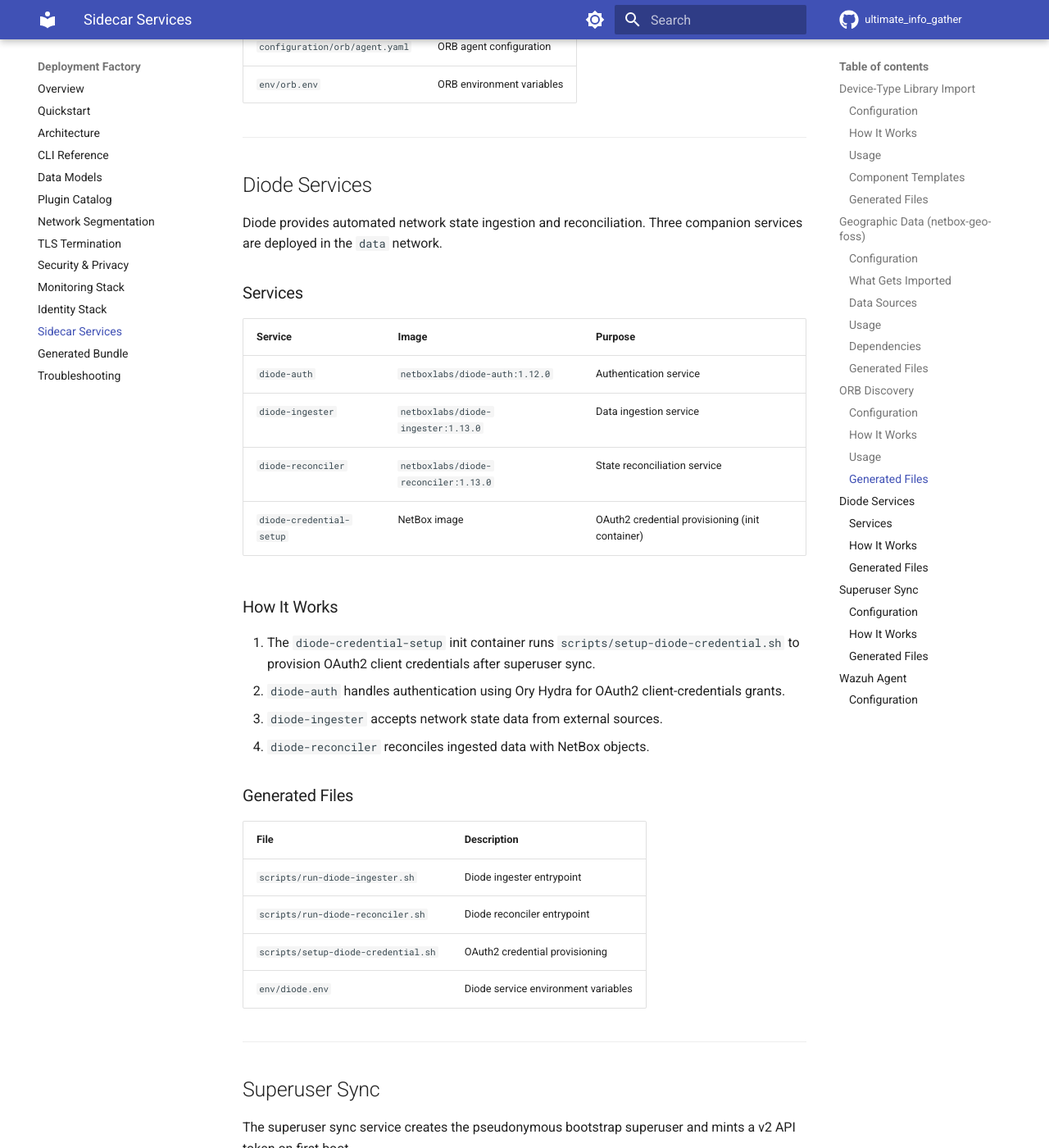
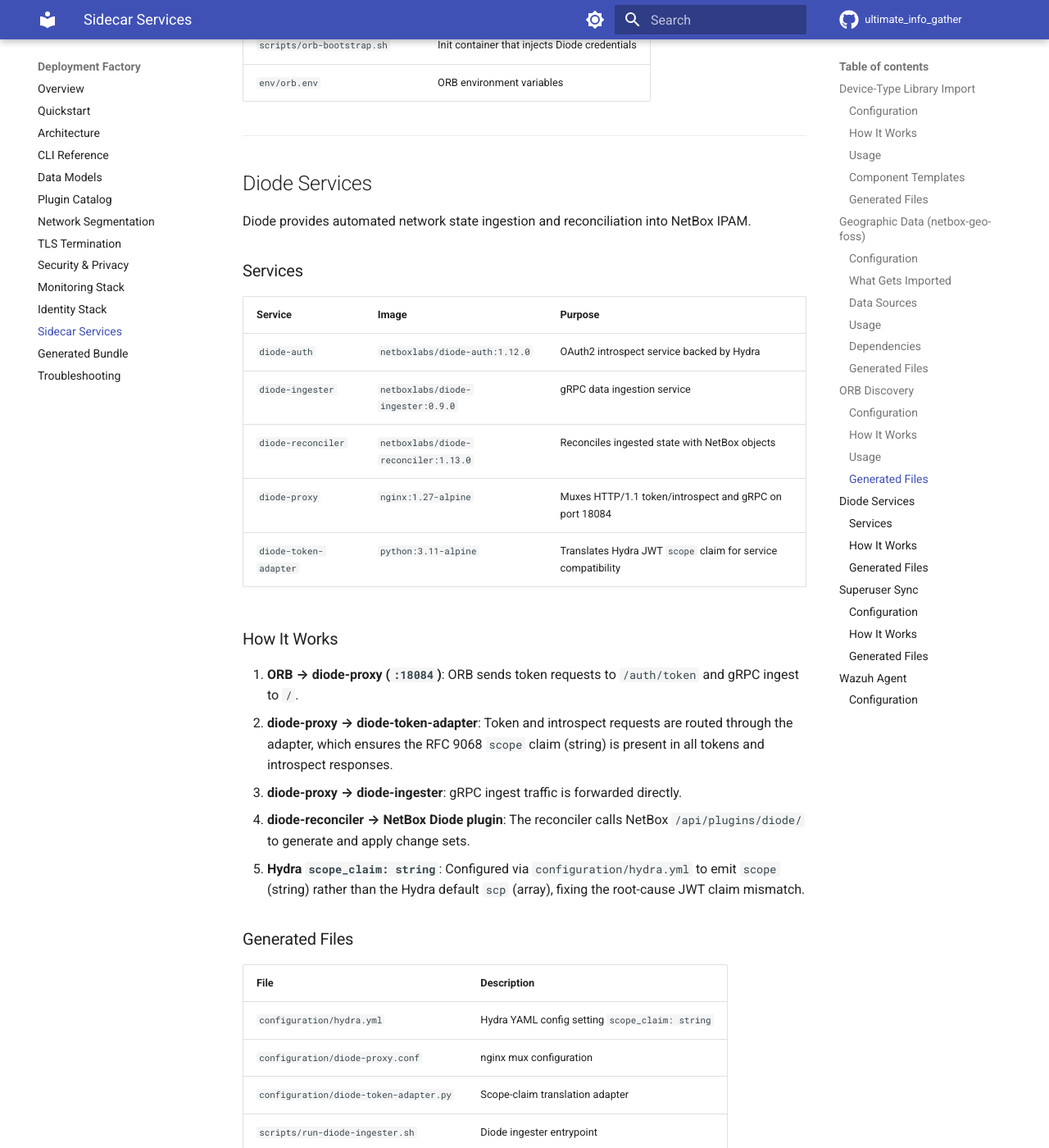
Before and after one commit to nullroute-commits/ultimate_info_gather, an MkDocs documentation site: the page built from docs/factory/sidecars.md, in a window 1280 px wide and 1400 px high, scrolled down 4688 px. Shown: the whole window at 82% size. Built offline with MkDocs 1.6.1 and Material for MkDocs 9.7.7, drawn with Linux system fonts in a browser that asks for light colours; comment, search, counter and statistics services are not loaded; the version menu is left out; some of the changed text lies outside the part shown.

Commit message:
fix: align generator with Hydra scope_claim=string YAML config approach
- Add render_hydra_config_yaml() producing configuration/hydra.yml with
  strategies.jwt.scope_claim=string; mounted at /etc/hydra.yml in Hydra service
- Remove STRATEGIES_JWT_SCOPE_CLAIM env var from render_hydra_env() — the
  Viper 3-level key-path is ambiguous and the env var is a silent no-op
- Update render_compose() Hydra service: add volume mount for hydra.yml and
  add -c /etc/hydra.yml to exec hydra serve all --dev command
- Update render_diode_token_adapter_script() to handle both scope (string,
  Hydra with scope_claim=string) and scp (array, Hydra default) in both the
  /auth/token reissue path and the /introspect augmentation path
- Update test_planner.py: add assertions for hydra.yml file, scope_claim
  content, compose volume+flag; assert STRATEGIES_JWT_SCOPE_CLAIM absent
- Update docs/factory/sidecars.md: fix dry_run true→false, update manual
  credential warning to reflect orb-bootstrap automation, update Diode
  services table with diode-proxy and diode-token-adapter, update file
  table with hydra.yml, diode-proxy.conf, and diode-token-adapter.py, and
  fix diode-ingester version 1.13.0→0.9.0

All 95 tests pass (79 pytest + 16 unittest).

Co-authored-by: Copilot <223556219+Copilot@users.noreply.github.com>

````diff
--- a/docs/factory/sidecars.md
+++ b/docs/factory/sidecars.md
@@ -128,7 +128,7 @@ The ORB agent provides network discovery using the official NetBox Labs Orb agen
 1. The ORB agent runs with host networking and elevated capabilities for active network discovery.
 2. Discovery targets RFC1918 ranges (`10/8`, `172.16/12`, `192.168/16`) by default.
 3. The scan schedule defaults to `@every 120m` to reduce scan churn.
-4. Discovery starts with `dry_run: true` for safer first-boot behavior.
+4. Runs with `dry_run: false` — the `orb-bootstrap` init container injects real Diode client credentials at startup.
 
 ### Usage
 
@@ -136,49 +136,50 @@ The ORB agent provides network discovery using the official NetBox Labs Orb agen
 docker compose --profile orb-discovery up -d orb-agent
 ```
 
-!!! warning "Diode Credentials"
-    Before running ORB, set Diode client credentials in `configuration/orb/agent.yaml`:
-
-    ```yaml
-    client_id: netbox-to-diode
-    client_secret: replace-me
-    ```
-
-    Keep ORB in dry-run mode unless your Diode auth path is verified.
+!!! note "Automatic Credential Injection"
+    The `orb-bootstrap` init container automatically reads `secrets/diode_client_secret`
+    and injects it into `configuration/orb/agent.yaml` before `orb-agent` starts.
+    No manual credential editing is required.
 
 ### Generated Files
 
 | File | Description |
 |------|-------------|
-| `configuration/orb/agent.yaml` | ORB agent configuration |
+| `configuration/orb/agent.yaml` | ORB agent configuration template |
+| `scripts/orb-bootstrap.sh` | Init container that injects Diode credentials |
 | `env/orb.env` | ORB environment variables |
 
 ---
 
 ## Diode Services
 
-Diode provides automated network state ingestion and reconciliation. Three companion services are deployed in the `data` network.
+Diode provides automated network state ingestion and reconciliation into NetBox IPAM.
 
 ### Services
 
 | Service | Image | Purpose |
 |---------|-------|---------|
-| `diode-auth` | `netboxlabs/diode-auth:1.12.0` | Authentication service |
-| `diode-ingester` | `netboxlabs/diode-ingester:1.13.0` | Data ingestion service |
-| `diode-reconciler` | `netboxlabs/diode-reconciler:1.13.0` | State reconciliation service |
-| `diode-credential-setup` | NetBox image | OAuth2 credential provisioning (init container) |
+| `diode-auth` | `netboxlabs/diode-auth:1.12.0` | OAuth2 introspect service backed by Hydra |
+| `diode-ingester` | `netboxlabs/diode-ingester:0.9.0` | gRPC data ingestion service |
+| `diode-reconciler` | `netboxlabs/diode-reconciler:1.13.0` | Reconciles ingested state with NetBox objects |
+| `diode-proxy` | `nginx:1.27-alpine` | Muxes HTTP/1.1 token/introspect and gRPC on port 18084 |
+| `diode-token-adapter` | `python:3.11-alpine` | Translates Hydra JWT `scope` claim for service compatibility |
 
 ### How It Works
 
-1. The `diode-credential-setup` init container runs `scripts/setup-diode-credential.sh` to provision OAuth2 client credentials after superuser sync.
-2. `diode-auth` handles authentication using Ory Hydra for OAuth2 client-credentials grants.
-3. `diode-ingester` accepts network state data from external sources.
-4. `diode-reconciler` reconciles ingested data with NetBox objects.
+1. **ORB → diode-proxy (`:18084`)**: ORB sends token requests to `/auth/token` and gRPC ingest to `/`.
+2. **diode-proxy → diode-token-adapter**: Token and introspect requests are routed through the adapter, which ensures the RFC 9068 `scope` claim (string) is present in all tokens and introspect responses.
+3. **diode-proxy → diode-ingester**: gRPC ingest traffic is forwarded directly.
+4. **diode-reconciler → NetBox Diode plugin**: The reconciler calls NetBox `/api/plugins/diode/` to generate and apply change sets.
+5. **Hydra `scope_claim: string`**: Configured via `configuration/hydra.yml` to emit `scope` (string) rather than the Hydra default `scp` (array), fixing the root-cause JWT claim mismatch.
 
 ### Generated Files
 
 | File | Description |
 |------|-------------|
+| `configuration/hydra.yml` | Hydra YAML config setting `scope_claim: string` |
+| `configuration/diode-proxy.conf` | nginx mux configuration |
+| `configuration/diode-token-adapter.py` | Scope-claim translation adapter |
 | `scripts/run-diode-ingester.sh` | Diode ingester entrypoint |
 | `scripts/run-diode-reconciler.sh` | Diode reconciler entrypoint |
 | `scripts/setup-diode-credential.sh` | OAuth2 credential provisioning |
````
Also changed, not shown: 2 other files.
